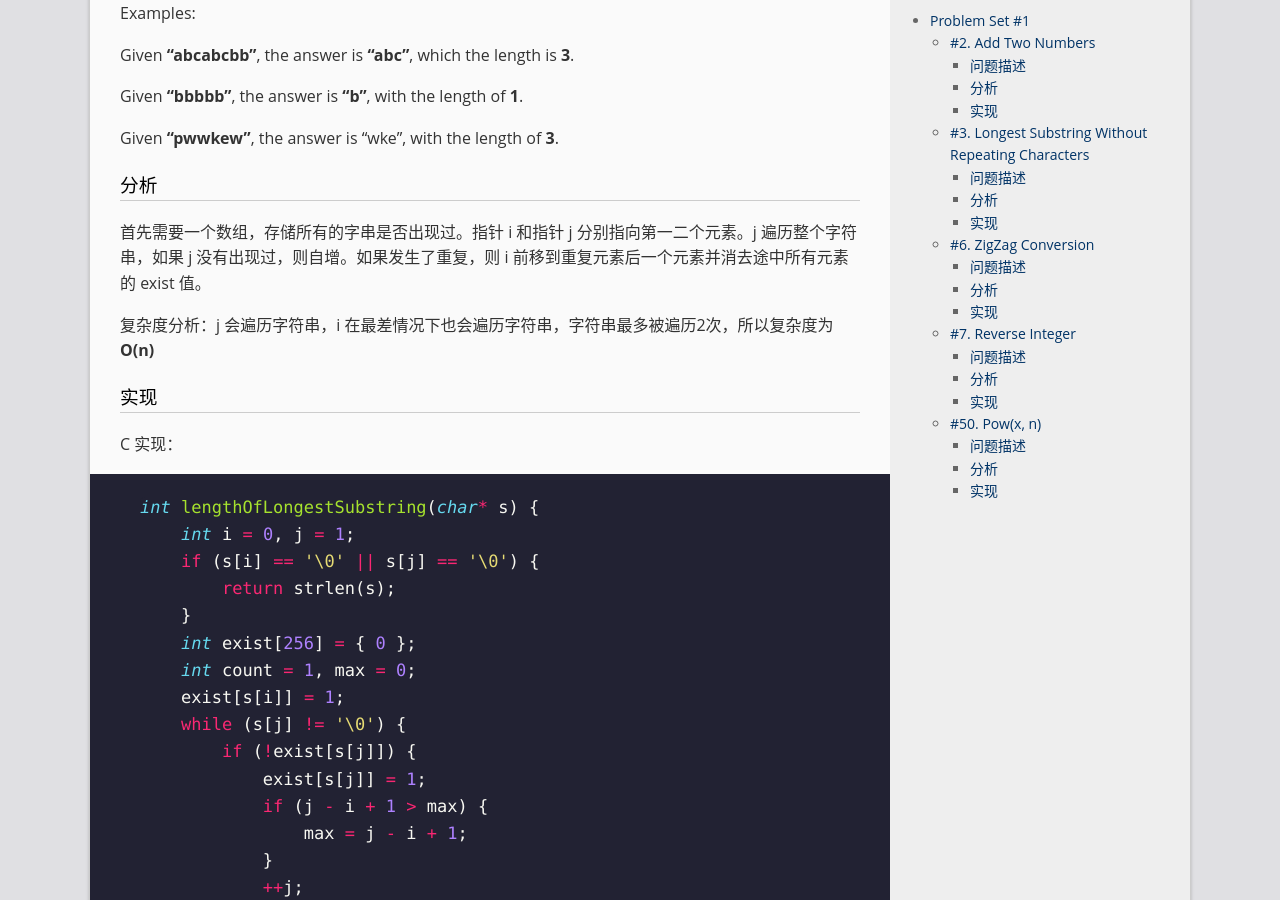
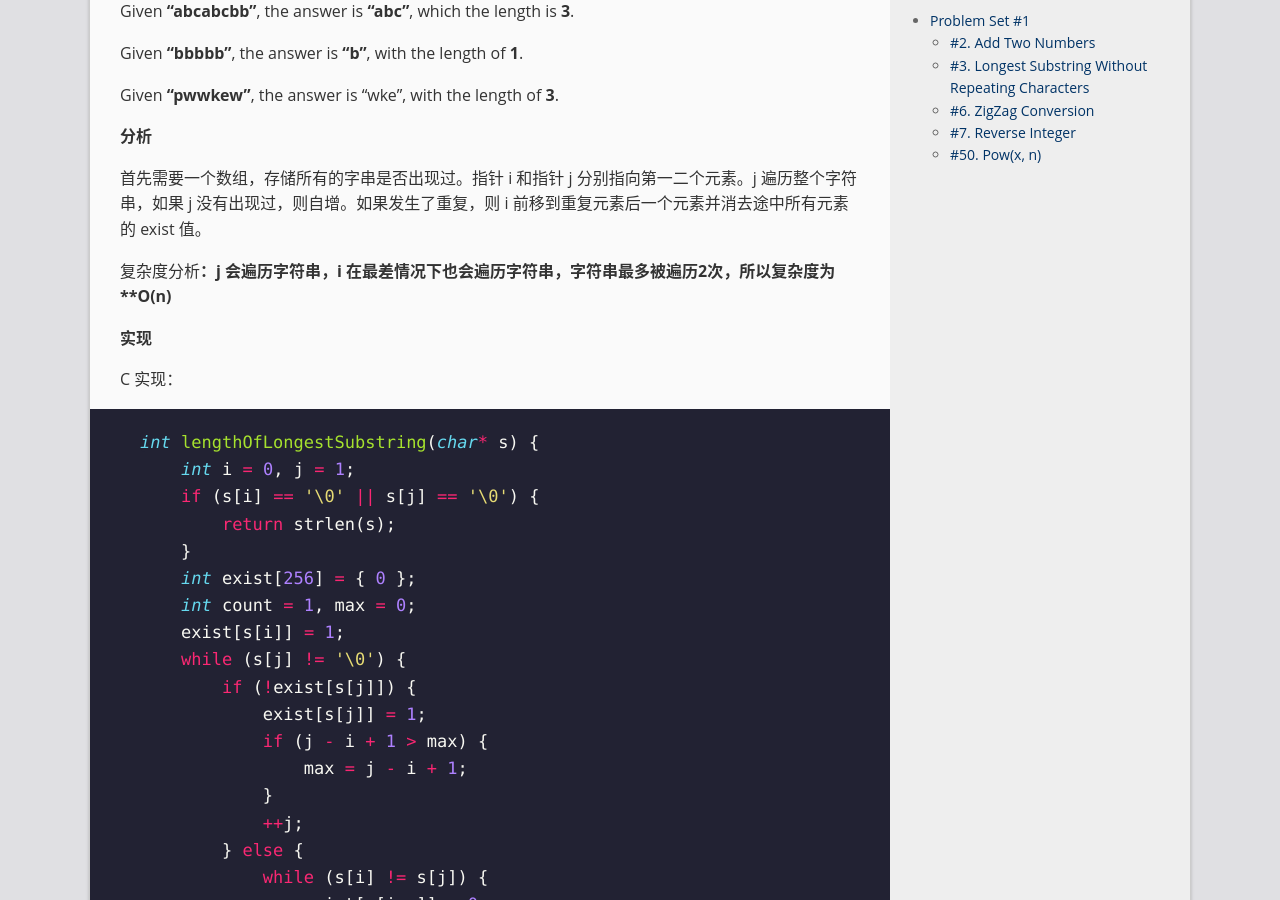
Before and after one commit to qyb225/qyb225.github.io, a Jekyll site: the page built from _posts/2017-09-09-Leetcode-Week1.md, in a window 1280 px wide and 900 px high, scrolled down 2574 px. Built offline with Jekyll 4.4.1, drawn with Linux system fonts in a browser that asks for light colours; nearby versions of some CDN libraries.

Commit message:
layout change

```diff
--- a/_posts/2017-09-09-Leetcode-Week1.md
+++ b/_posts/2017-09-09-Leetcode-Week1.md
@@ -14,7 +14,7 @@ permalink: /leetcode/week1
 
 ## #2. Add Two Numbers
 
-### 问题描述
+**问题描述**
 
 You are given two non-empty linked lists representing two non-negative integers. The digits are stored in reverse order and each of their nodes contain a single digit. Add the two numbers and return it as a linked list.
 
@@ -24,11 +24,11 @@ You may assume the two numbers do not contain any leading zero, except the numbe
 
 **Output: 7 -> 0 -> 8**
 
-### 分析
+**分析**
 
 一趟循环，直接将 l1 和 l2 节点相加存入 l1。需要注意的是，如果需要进位而后面没有 ListNode，则需要自己创建一个 ListNode 存入 1。如果一趟循环后，l2 更长，则直接连接 l1 目前的位置 和 l2 目前的位置即可。
 
-### 实现
+**实现**
 
 C++ 实现：
 
@@ -90,7 +90,7 @@ ListNode* Solution::addTwoNumbers(ListNode* l1, ListNode* l2) {
 
 Difficulty: Medium
 
-### 问题描述
+**问题描述**
 
 Given a string, find the length of the longest substring without repeating characters.
 
@@ -103,13 +103,13 @@ Given **"bbbbb"**, the answer is **"b"**, with the length of **1**.
 Given **"pwwkew"**, the answer is "wke", with the length of **3**.
 
 
-### 分析
+**分析**
 
 首先需要一个数组，存储所有的字串是否出现过。指针 i 和指针 j 分别指向第一二个元素。j 遍历整个字符串，如果 j 没有出现过，则自增。如果发生了重复，则 i 前移到重复元素后一个元素并消去途中所有元素的 exist 值。
 
-复杂度分析：j 会遍历字符串，i 在最差情况下也会遍历字符串，字符串最多被遍历2次，所以复杂度为 **O(n)**
+复杂度分析**：j 会遍历字符串，i 在最差情况下也会遍历字符串，字符串最多被遍历2次，所以复杂度为 **O(n)**
 
-### 实现
+**实现**
 
 C 实现：
 
@@ -146,7 +146,7 @@ int lengthOfLongestSubstring(char* s) {
 
 Difficulty: Medium
 
-### 问题描述
+**问题描述**
 
 The string **"PAYPALISHIRING"** is written in a zigzag pattern on a given number of rows like this: (you may want to display this pattern in a fixed font for better legibility)
 
@@ -160,11 +160,11 @@ And then read line by line: **"PAHNAPLSIIGYIR"**
 
 Write the code that will take a string and make this conversion given a number of rows
 
-### 分析
+**分析**
 
 直接根据题目表述构建矩阵，按照规则添加元素，然后一层一层导入最后的 ans 就能够解出此题，且运行效率也能让人满意，只需要遍历一遍字符串即可，复杂度 **O(n)**。
 
-### 实现
+**实现**
 
 C++ 实现：
 
@@ -200,18 +200,18 @@ public:
 
 Difficulty: Easy
 
-### 问题描述
+**问题描述**
 
 Reverse digits of an integer.
 
 Example1: **x = 123, return 321**
 Example2: **x = -123, return -321**
 
-### 分析
+**分析**
 
 每次 x % 10 获得个位，然后再 x / 10，依次从后向前取到了每一位数字，不断将之前 ans * 10 + 这个数字就好，值得注意的是溢出问题，用了 long long 存储并和 INT_MAX 比较，虽然说这是一个取巧的方法，并没有真正的解决溢出问题，但是暂时也想不到什么更好的方法了。
 
-### 实现
+**实现**
 
 C 实现：
 
@@ -243,15 +243,15 @@ int reverse(int x) {
 
 Difficulty: Medium
 
-### 问题描述
+**问题描述**
 
 Implement pow(x, n).
 
-### 分析
+**分析**
 
 如果采用 x 连乘 n 次的方法解题，复杂度达到 **O(n)** 难以满足要求，因此采用上课所讲的分治法，将问题转化为两个 pow(x, n / 2)相乘，然后递归调用直到 n 为 0 或 1，可以完成该题目，复杂度 **O(logn)**
 
-### 实现
+**实现**
 
 C 实现：
 
```
